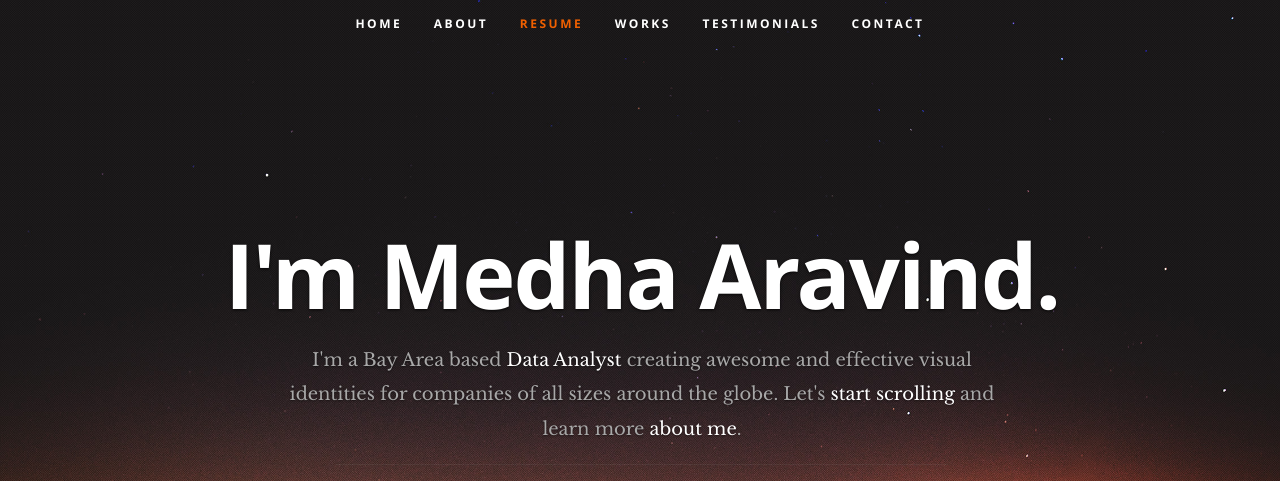
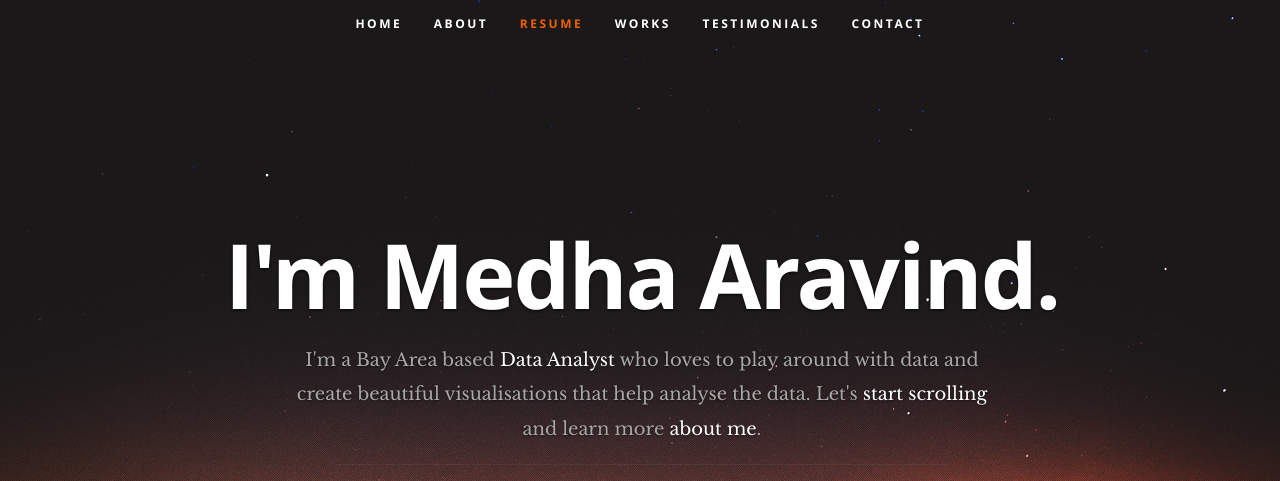
Before and after one commit to medha795/About-me, a plain HTML site: page index.html in a window 1280 px wide. Shown: the top 481 px of the page. Drawn offline with nearby package versions, Linux system fonts and the light colour scheme.

Commit message:
Update index.html

```diff
--- a/index.html
+++ b/index.html
@@ -57,7 +57,8 @@
       <div class="row banner">
          <div class="banner-text">
             <h1 class="responsive-headline">I'm Medha Aravind.</h1>
-            <h3>I'm a Bay Area based <span>Data Analyst</span> creating awesome and effective visual identities for companies of all sizes around the globe. Let's <a class="smoothscroll" href="#about">start scrolling</a>
+            <h3>I'm a Bay Area based <span>Data Analyst</span> who loves to play around with data and create beautiful visualisations that help analyse the data.
+	    Let's <a class="smoothscroll" href="#about">start scrolling</a>
             and learn more <a class="smoothscroll" href="#about">about me</a>.</h3>
             <hr />
             <ul class="social">
```
